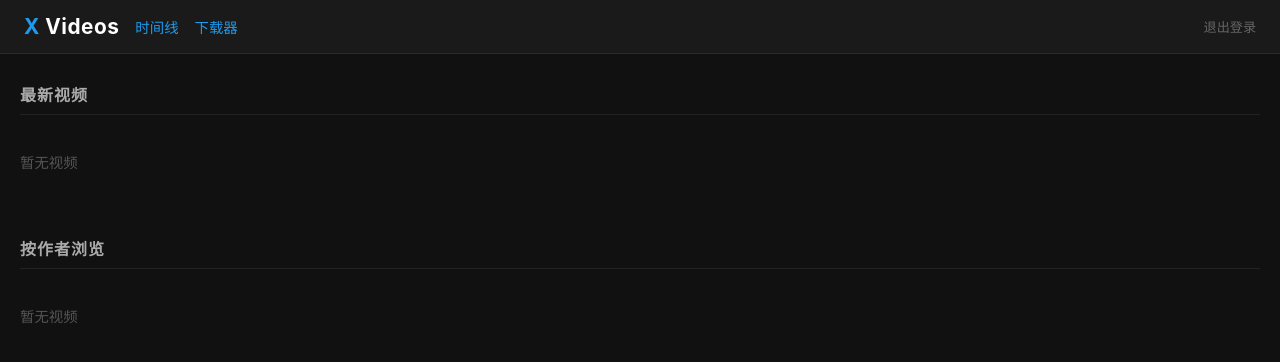
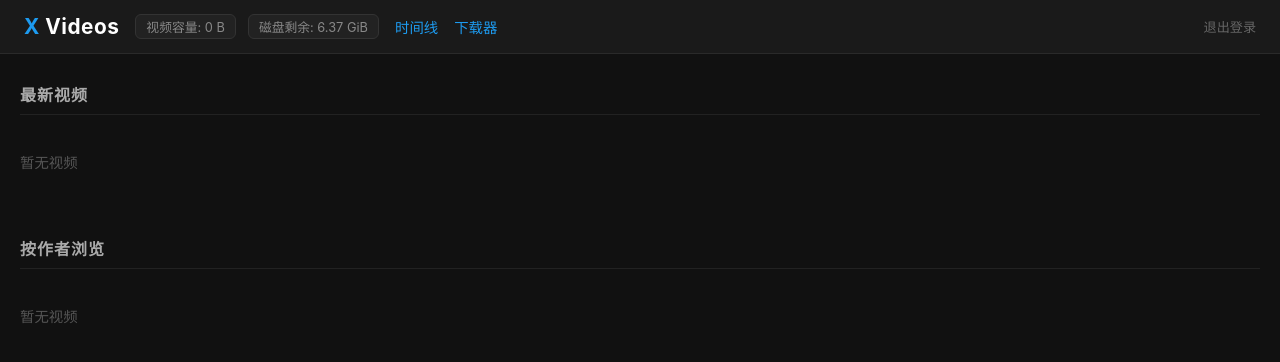
Before and after one commit to dotomato/x_videos_server, a Flask app: page / in a window 1280 px wide. Shown: the top 362 px of the page. Run offline with Flask 3, Linux system fonts and the light colour scheme; the visitor is signed in with stand-in values (Sample User, id 1); parts of the project's set-up code (start-up, migrations or seed data) failed here and were passed over.

Commit message:
feat: 首页显示视频总容量和磁盘可用容量
在 header 中新增磁盘信息栏，展示已下载视频占用空间（videos/*.mp4 字节之和）
和当前磁盘可用空间，格式自动换算为 GiB / MiB / KiB。

```diff
--- a/app.py
+++ b/app.py
@@ -281,12 +281,34 @@ def favicon():
     return send_from_directory(BASE_DIR / "static", "favicon.ico", mimetype="image/x-icon")
 
 
+def _fmt_size(size_bytes: int) -> str:
+    """将字节数格式化为人类可读的字符串（GiB / MiB / KiB）。"""
+    if size_bytes >= 1 << 30:
+        return f"{size_bytes / (1 << 30):.2f} GiB"
+    if size_bytes >= 1 << 20:
+        return f"{size_bytes / (1 << 20):.1f} MiB"
+    if size_bytes >= 1 << 10:
+        return f"{size_bytes / (1 << 10):.0f} KiB"
+    return f"{size_bytes} B"
+
+
+def get_videos_size() -> int:
+    """返回 videos/ 目录下所有 .mp4 文件的字节总和。"""
+    if not VIDEOS_DIR.exists():
+        return 0
+    return sum(p.stat().st_size for p in VIDEOS_DIR.glob("*/*.mp4"))
+
+
 @app.route("/")
 @login_required
 def index():
     latest = get_latest_videos(10)
     by_author = get_latest_by_author()
-    return render_template("index.html", latest=latest, by_author=by_author)
+    videos_size = _fmt_size(get_videos_size())
+    disk = os.statvfs(VIDEOS_DIR if VIDEOS_DIR.exists() else BASE_DIR)
+    disk_free = _fmt_size(disk.f_bavail * disk.f_frsize)
+    return render_template("index.html", latest=latest, by_author=by_author,
+                           videos_size=videos_size, disk_free=disk_free)
 
 
 @app.route("/author/<name>")
--- a/static/style.css
+++ b/static/style.css
@@ -29,6 +29,20 @@ header h1 {
   color: #fff;
 }
 header h1 span { color: #1d9bf0; }
+
+.disk-info {
+  display: flex;
+  gap: 12px;
+  font-size: 0.8rem;
+  color: #888;
+  white-space: nowrap;
+}
+.disk-info span {
+  background: #222;
+  border: 1px solid #333;
+  border-radius: 6px;
+  padding: 2px 10px;
+}
 
 .back-btn {
   color: #1d9bf0;
--- a/templates/index.html
+++ b/templates/index.html
@@ -11,6 +11,10 @@
 
 <header>
   <h1><span>X</span> Videos</h1>
+  <div class="disk-info">
+    <span title="已下载视频占用空间">视频容量: {{ videos_size }}</span>
+    <span title="磁盘可用空间">磁盘剩余: {{ disk_free }}</span>
+  </div>
   <a class="back-btn" href="/timeline">时间线</a>
   <a class="back-btn" href="/downloader">下载器</a>
   <a class="logout" href="/logout">退出登录</a>
```
